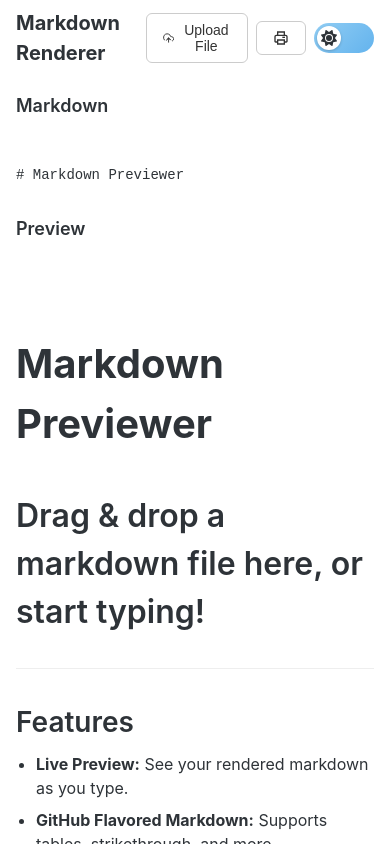
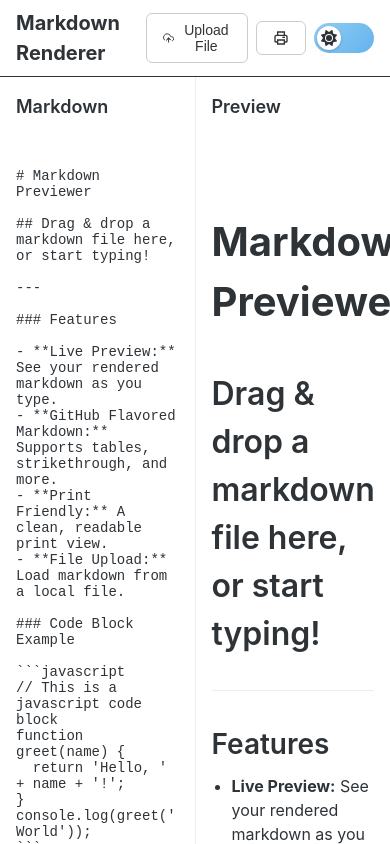
Before and after one commit to abhishekbarve0612/markdown-app, a Next.js app: page / in a window 390 px wide. Built offline with nearby package versions, Linux system fonts and the light colour scheme.

Commit message:
Add React Resizable Panels: Integrated 'react-resizable-panels' for adjustable layout in the editor and preview sections. Updated styles for improved responsiveness and user interaction.

```diff
--- a/app/page.module.css
+++ b/app/page.module.css
@@ -28,13 +28,13 @@ body {
   align-items: center;
   justify-content: space-between;
   padding: 8px 16px;
-  border-bottom: 1px solid var(--border);
+  border-bottom: 1px solid var(--foreground);
   background-color: var(--background);
   flex-shrink: 0;
 }
 
 .headerTitle {
-  font-size: 20px;
+  font-size: 1.25rem;
   font-weight: bold;
 }
 
@@ -44,22 +44,14 @@ body {
 
 .mainContent {
   position: relative;
-  display: grid;
-  grid-template-columns: 1fr;
   flex-grow: 1;
-}
-
-@media (min-width: 768px) {
-  .mainContent {
-    grid-template-columns: 1fr 1fr;
-  }
+  height: calc(100vh - 57px);
 }
 
 .editorPane {
   display: flex;
   flex-direction: column;
   height: 100%;
-  border-right: 1px solid var(--border);
 }
 
 .paneHeader {
@@ -69,14 +61,14 @@ body {
 }
 
 .paneTitle {
-  font-size: 18px;
+  font-size: 1.125rem;
   font-weight: 600;
 }
 
 .textareaEditor {
   flex-grow: 1;
   padding: 16px;
-  font-size: 14px;
+  font-size: 0.875rem;
   font-family: monospace;
   border: none;
   border-radius: 0;
@@ -120,7 +112,7 @@ body {
   align-items: center;
   gap: 8px;
   padding: 32px;
-  font-size: 18px;
+  font-size: 1.125rem;
   font-weight: 600;
   border-radius: 8px;
   background-color: var(--background);
@@ -150,12 +142,13 @@ body {
   .header,
   .editorPane,
   .dropzoneOverlay,
-  .paneHeader {
+  .paneHeader,
+  .resizeHandle {
     display: none;
   }
 
   .mainContent {
-    grid-template-columns: 1fr;
+    display: block;
     height: auto;
     flex-grow: 0;
     overflow: visible;
@@ -167,3 +160,17 @@ body {
     overflow: visible;
   }
 }
+
+.resizeHandle {
+  width: 1px;
+  background-color: #eee;
+  transition: background-color 0.2s, width 0.2s;
+  position: relative;
+  z-index: 1;
+}
+
+.resizeHandle:hover {
+  width: 5px;
+  background-color: #ccc;
+  cursor: ew-resize;
+}
--- a/app/page.tsx
+++ b/app/page.tsx
@@ -10,6 +10,7 @@ import { defaultMarkdown } from "@/utils/constants";
 import Textarea from "@/components/textarea";
 import Preview from "@/components/markdown/Preview";
 import { ThemeToggle } from "@/components/dark-mode";
+import { Panel, PanelGroup, PanelResizeHandle } from "react-resizable-panels";
 
 export default function Home() {
   const [markdown, setMarkdown] = useState(defaultMarkdown);
@@ -79,7 +80,12 @@ export default function Home() {
             </div>
           </div>
         )}
-        <div className={`${styles.editorPane}`}>
+        <PanelGroup direction="horizontal" className={styles.panelGroup}>
+          <Panel
+            className={`${styles.editorPane}`}
+            defaultSize={50}
+            minSize={20}
+          >
             <div className={styles.paneHeader}>
               <h2 className={styles.paneTitle}>Markdown</h2>
             </div>
@@ -89,13 +95,15 @@ export default function Home() {
               className={styles.textareaEditor}
               placeholder="Type your markdown here or drop a file..."
             />
-        </div>
-        <div className={`${styles.previewPane}`}>
+          </Panel>
+          <PanelResizeHandle className={styles.resizeHandle} />
+          <Panel className={`${styles.previewPane}`}>
             <div className={`${styles.paneHeader}`}>
               <h2 className={styles.paneTitle}>Preview</h2>
             </div>
             <Preview markdown={markdown} />
-        </div>
+          </Panel>
+        </PanelGroup>
       </main>
     </div>
   );
--- a/package.json
+++ b/package.json
@@ -16,6 +16,7 @@
     "react-dropzone": "^14.3.8",
     "react-icons": "^5.5.0",
     "react-markdown": "^10.1.0",
+    "react-resizable-panels": "^3.0.4",
     "remark-gfm": "^4.0.1"
   },
   "devDependencies": {
```
Also changed, not shown: 1 other file (tests, documents, lock files or other folders). Lines whose indentation alone changed are shown as unchanged.
